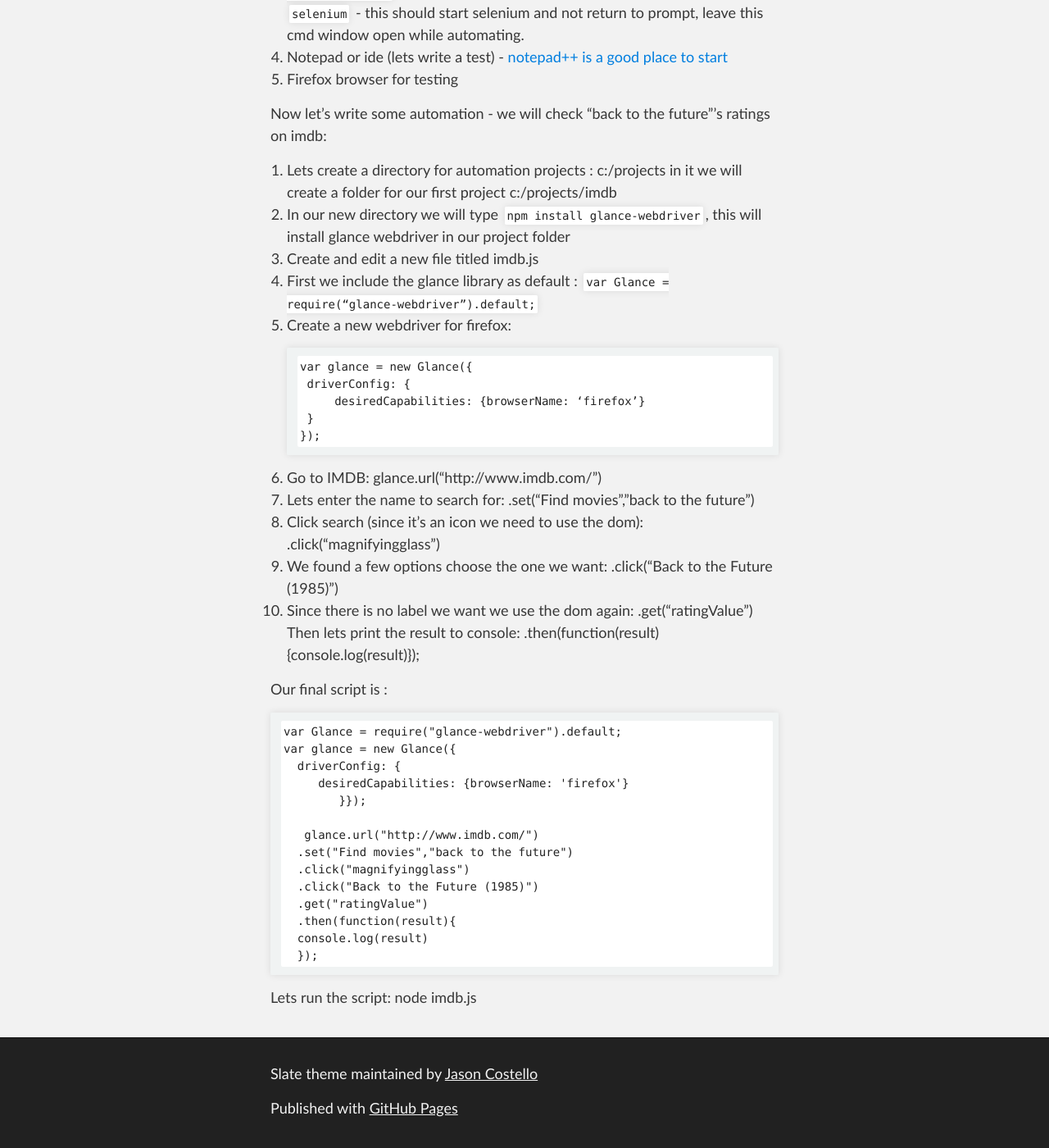
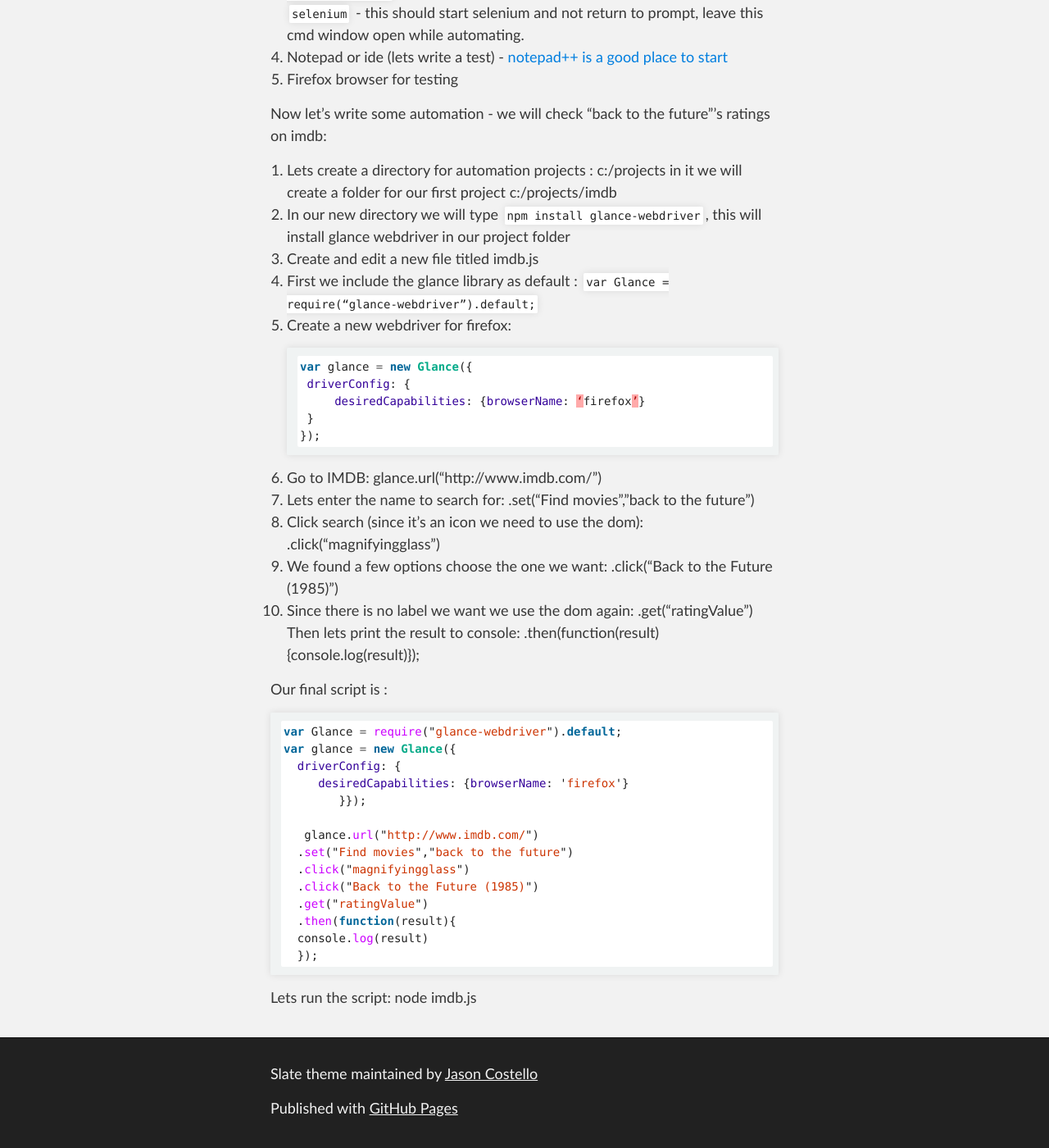
Before and after one commit to quasimatic/quasimatic.github.io, a Jekyll site: the page built from glance/webdriver.md, in a window 1280 px wide and 1400 px high, scrolled down 637 px. Shown: the whole window at 82% size. Built offline with Jekyll 4.4.1, drawn with Linux system fonts in a browser that asks for light colours.

Commit message:
Update webdriver.md

```diff
--- a/glance/webdriver.md
+++ b/glance/webdriver.md
@@ -30,7 +30,7 @@ Now let’s write some automation - we will check “back to the future”’s r
 1. Create and edit a new file titled imdb.js
 1. First we include the glance library as default : `var Glance = require(“glance-webdriver”).default;`
 1. Create a new webdriver for firefox:
-~~~
+~~~ javascript
 var glance = new Glance({
 	driverConfig: {
 		desiredCapabilities: {browserName: ‘firefox’}
@@ -51,7 +51,7 @@ Then lets print the result to console:
 .then(function(result){console.log(result)});
 
 Our final script is :
-~~~
+~~~ javascript
 var Glance = require("glance-webdriver").default;
 var glance = new Glance({
   driverConfig: {
```
